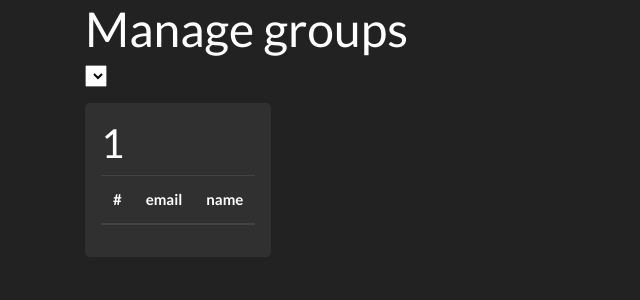
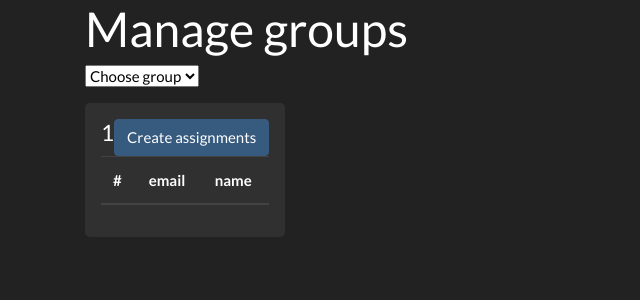
Before and after one commit to Pawel-Barej/inzPW, a Flask app: page /manage-groups/1 in a window 1280 px wide. Shown: the part 71-371 px from the top of the page, without its empty margins (0-640 px from the left). Run offline with Flask 2, Linux system fonts and the light colour scheme; a user stored in the database is signed in; data comes from the database, SQL or seed files in the repository; lists and menus that the app fills with data are empty; some libraries are stand-ins or nearby versions.

Commit message:
quickcommit

```diff
--- a/website/__init__.py
+++ b/website/__init__.py
@@ -6,9 +6,11 @@ from flask_login import LoginManager
 
 db = SQLAlchemy()
 DB_NAME = "database.db"
+UPLOAD_FOLDER = 'static/uploads'
 
 def create_app():
     app = Flask(__name__)
+    app.config['UPLOAD_FOLDER'] = UPLOAD_FOLDER
     app.config['SECRET_KEY'] = 'hjshjhdjah kjshkjdhjs'
     app.config['SQLALCHEMY_DATABASE_URI'] = f'sqlite:///{DB_NAME}'
     app.config['PERMANENT_SESSION_LIFETIME'] = timedelta(minutes=60) #Auto wylogowanie po 5 minutach
--- a/website/assignments.py
+++ b/website/assignments.py
@@ -6,7 +6,6 @@ from . import db
 from flask_login import login_user, login_required, logout_user, current_user
 
 from .permissions import user_has_permission
-from .request_to_database import show_groups_for_current_professor, get_group_with_users
 
 assignments = Blueprint('assignments', __name__)
 
--- a/website/manage_groups.py
+++ b/website/manage_groups.py
@@ -1,21 +1,27 @@
-from flask import Blueprint, render_template, request, flash, redirect, url_for, session
+import os
 
-from .models import User
-from werkzeug.security import generate_password_hash, check_password_hash
-from . import db
-from flask_login import login_user, login_required, logout_user, current_user
+import flask
+from falcon import secure_filename
+from flask import Blueprint, render_template, request
+from flask_login import login_required
 
 from .permissions import user_has_permission
 from .request_to_database import show_groups_for_current_professor, get_group_with_users
 
 manage_groups = Blueprint('manage_groups', __name__)
 
+APP_ROOT = os.path.dirname(os.path.abspath(__file__))
 
-@manage_groups.route('/manage-groups', defaults={"group_name": None})
+
+@manage_groups.route('/manage-groups', defaults={"group_name": None}, methods=["GET","POST"])
 @manage_groups.route('/manage-groups/<group_name>')
 @login_required
 def get_manage_groups_page(group_name):
     group_with_users = get_group_with_users(group_name)
+
+    if request.method == 'POST':
+        image = request.files.get('image')
+        print(image)
 
     return render_template("manage-groups.html",
                            user_has_permission=user_has_permission,
--- a/website/static/index.js
+++ b/website/static/index.js
@@ -59,7 +59,21 @@ function createGroup() {
 }
 
 function tableGroupWithUsers() {
-    let nameGroup = document.getElementById("select-table-group-with-users").value;
+    let nameGroup = document.getElementById("select-table-group-with-users").value[0];
     window.location.href = `/manage-groups/${nameGroup}`
 
 }
+
+function uploadImage() {
+    const formData = new FormData();
+    let file = document.querySelector('[type=file]').files;
+    console.log(file)
+    formData.append("image", file)
+
+
+        fetch("/manage-groups", {
+        method: "POST",
+        body: formData
+    }).then()
+
+}
--- a/website/templates/assignments.html
+++ b/website/templates/assignments.html
@@ -1,4 +1,4 @@
-{% extends "base.html" %}{% block title %}RemotEye - Admin{% endblock %}
+{% extends "base.html" %}{% block title %}RemotEye - {{ current_user.role }}{% endblock %}
 <script src="{{ url_for('static', filename='index.js') }}"></script>
 
 {% block content %}
--- /dev/null
+++ b/website/templates/create-assignments-modal.html
@@ -0,0 +1,54 @@
+<div id="create-assignments-modal" class="modal fade" role="dialog">
+    <div class="modal-dialog">
+        <div class="modal-content">
+            <div class="modal-header">
+
+                <h4 class="modal-title">New assignment</h4>
+            </div>
+
+            <div class="container">
+                <div class="row">
+                    <div class="col">
+
+                        <h5>Upload image</h5>
+
+                        <form action="/manage-groups/<group_name>"
+                              method="POST"
+                              enctype="multipart/form-data">
+
+                            <div class="form-group">
+                                <div class="custom-file">
+                                    <p id="msg"></p>
+                                    <input type="file"
+                                           class="custom-file-input"
+                                           name="image"
+                                           id="image"
+                                           multiple="multiple">
+
+                                    <label class="custom-file-label"
+                                           id="upload-image"
+                                           for="image">Select image...</label>
+                                </div>
+                            </div>
+
+                            <button type="button"
+                                    id="upload-button"
+                                    class="btn btn-primary"
+                                    onclick="uploadImage()">Upload
+                            </button>
+                        </form>
+                    </div>
+                </div>
+            </div>
+
+            <div class="modal-footer">
+
+                <button type="button"
+                        class="btn btn-secondary"
+                        data-dismiss="modal">Close
+                </button>
+
+            </div>
+        </div>
+    </div>
+</div>
--- a/website/templates/manage-groups.html
+++ b/website/templates/manage-groups.html
@@ -1,4 +1,4 @@
-{% extends "base.html" %}{% block title %}RemotEye - Admin{% endblock %}
+{% extends "base.html" %}{% block title %}RemotEye - {{ current_user.role }}{% endblock %}
 <script src="{{ url_for('static', filename='index.js') }}"></script>
 
 {% block content %}
@@ -9,6 +9,8 @@
                 aria-label=".form-select-lg example"
                 id="select-table-group-with-users"
                 onchange="tableGroupWithUsers()">
+            <option value="choose-group"
+                    id="choose-group">Choose group</option>
             {% for group in groups_for_current_professor %}
                 <option value="{{ group.name_group }}"
                         id="{{ group.name_group }}">{{ group.name_group }}</option>
@@ -16,13 +18,13 @@
         </select>
 
         {% if group_name %}
-        <div class="container">
-            <div class="row">
-                {% include "table-group-with-users.html" %}
+            <div class="container">
+                <div class="row">
+                    {% include "table-group-with-users.html" %}
 
 
+                </div>
             </div>
-        </div>
-    {% endif %}
+        {% endif %}
     </form>
 {% endblock %}
--- a/website/templates/table-group-with-users.html
+++ b/website/templates/table-group-with-users.html
@@ -1,4 +1,6 @@
+<script src="{{ url_for('static', filename='index.js') }}"></script>
 <div class="jumbotron p-3">
+    {% include "create-assignments-modal.html" %}
 
     <table class="table table-hover table-dark">
 
@@ -10,12 +12,18 @@
             <th scope="col"> name</th>
         </tr>
         </thead>
-        <h2> {{ group_name }} </h2>
+        <h4> {{ group_name }}
+            <button type="button"
+                    class="btn btn-primary float-right"
+                    data-toggle="modal"
+                    data-target="#create-assignments-modal">Create assignments
+            </button>
+        </h4>
 
         {% for user in group_with_users %}
             <tr>
 
-                <th scope="row"> {{ user.id }} </th>
+                <th scope="row"> {{ loop.index }} </th>
                 <td> {{ user.email }} </td>
                 <td> {{ user.first_name }} </td>
 
@@ -26,7 +34,5 @@
                 </td>
             </tr>
         {% endfor %}
-
-
     </table>
 </div>
```
Also changed, not shown: application/createArchitecture/Create_instance.py (+17 -0 lines), website/models.py (+19 -0 lines).
